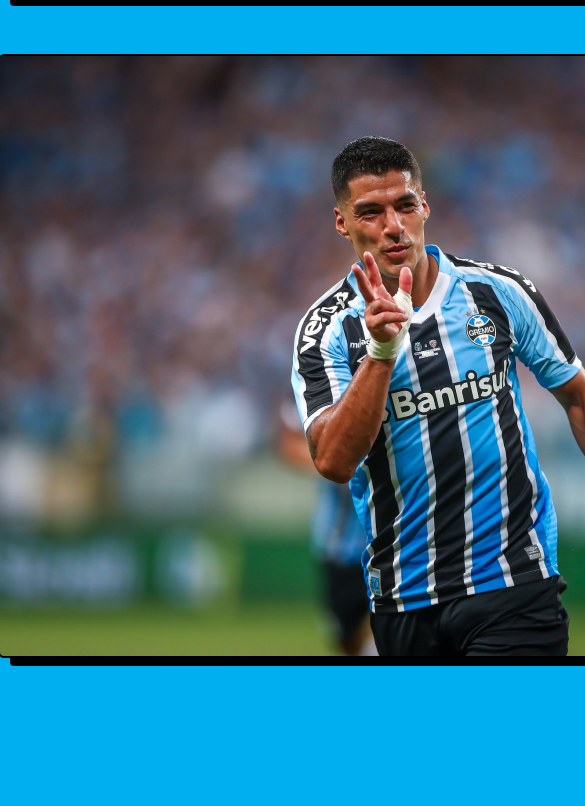
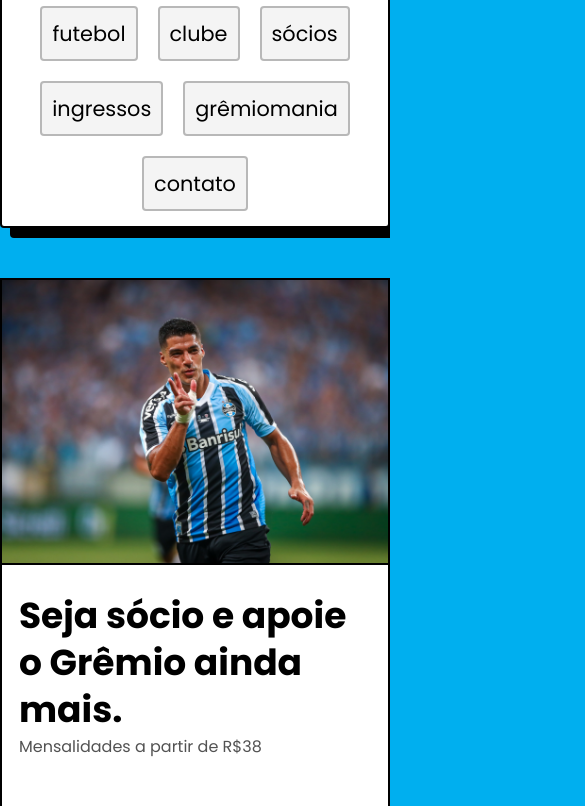
Before and after one commit to joao-zimny/gremio-landing-page, a plain HTML site: page index.html in a window 390 px wide. Shown: the part 154-960 px from the top of the page, 585 px wide, since content can reach past the window. Before the commit the page ends 844 px from the top, so only its background shows below. Drawn offline with Linux system fonts and the light colour scheme.

Commit message:
responsividade

```diff
--- a/css/global.css
+++ b/css/global.css
@@ -1,38 +1,35 @@
-:root {
-    --border: 2px solid black;
-    --shadow: 10px 10px black;
+body {
+  margin: 0px;
+  padding: 0px;
+  margin-bottom: 50px;
 }
 
-* {
-    margin: 0px;
-    padding: 0px;
+h1,
+p,
+ul {
+  margin: 0px;
+  padding: 0px;
+}
+
+ul {
+  list-style: none;
+}
+
+a {
+  text-decoration: none;
+  color: inherit;
 }
 
 body {
-    margin: 0px;
-    padding: 0px;
-    background: #00AFEF;
+  background: #00AFEF;
 }
 
-h1,
-h2,
-a,
-ul,
-li {
-    margin: 0px;
-    padding: 0px;
-    list-style: none;
-    text-decoration: none;
+/**/
+
+.container {
+  max-width: 1200px;
+  margin: auto;
+  box-shadow: 10px 10px 0px #000000;
+  border-radius: 4px;
+  border: 2px solid #000000;
 }
-
-header {
-    display: flex;
-    vertical-align: center;
-}
-
-.sombra {
-    max-width: 1608px;
-    box-shadow: var(--shadow);
-    border-radius: 4px;
-    outline: var(--border);
-}
--- a/css/header.css
+++ b/css/header.css
@@ -1,21 +1,75 @@
-#container {
-    background: #FFF;
-    margin: 35px auto;
-    font-family: 'Poppins', Arial, sans-serif;
-    text-transform: lowercase;
-    color: #1E1E1E;
-    display: flex;
-    gap: 70px;
-    padding: 20px;
-    align-items: center;
-    outline: 2px solid black;
+.header-container {
+  background: #FFFFFF;
+  display: flex;
+  justify-content: center;
+  gap: 50px;
+  align-items: center;
+  font-family: 'Poppins';
+  font-size: 1.75rem;
+  font-weight: 400;
+  text-transform: lowercase;
+  margin: 50px auto;
+  padding: 15px 0px;
 }
 
-.header-nav ul {
-    display: flex;
-    gap: 100px;
+.header-container ul {
+  display: flex;
+  gap: 50px;
 }
 
-.header-nav ul li {
-    font-size: 2.25rem;
+.header-container ul li {
+  padding: 20px 0px;
 }
+
+@media (max-width: 1200px) {
+  .header-container {
+    max-width: 1000px;
+    gap: 40px;
+  }
+  .header-container ul {
+    flex-wrap: wrap;
+    gap: 20px;
+  }
+}
+
+@media (max-width: 1000px) {
+  .header-container {
+    flex-direction: column;
+    max-width: 800px;
+    gap: 30px;
+    font-size: 1.3rem;
+  }
+  .header-container ul {
+    flex-wrap: wrap;
+    gap: 10px;
+    justify-content: center;
+  }
+  .header-container ul li {
+    border: 2px solid rgba(0, 0, 0, 0.247);
+    padding: 10px;
+    border-radius: 4px;
+    background: #F4F4F4;
+  }
+  .header-container ul li:hover {
+    background: rgba(0, 0, 0, 0.116);
+  }
+}
+
+@media (max-width: 800px) {
+  .header-container {
+    flex-direction: column;
+    max-width: 600px;
+    gap: 20px;
+  }
+  .header-container ul {
+    flex-wrap: wrap;
+    gap: 20px;
+    justify-content: center;
+  }
+  .header-container ul li {
+    border: 2px solid rgba(0, 0, 0, 0.247);
+    padding: 10px;
+    border-radius: 4px;
+    background: #F4F4F4;
+  }
+}
--- a/css/main-content.css
+++ /dev/null
@@ -1,39 +0,0 @@
-main {
-    background: #FFF;
-    width: 1599px;
-    margin: 25px auto;
-    display: grid;
-    grid-template-columns: 1fr 1fr;
-}
-
-main h1 {
-    font-size: 4rem;
-    font-family: 'Poppins', Arial, sans-serif;
-    max-width: 15ch;
-    line-height: 1.3;
-    margin: 60px 93px 0px 92px;
-    color: #1E1E1E;
-}
-
-main p {
-    font-family: 'Roboto', Arial, sans-serif;
-    font-size: 1.25rem;
-    color: #525252;
-    margin-top: 10px;
-    margin-left: 92px;
-}
-
-main a {
-    display: block;
-    text-align: center;
-    text-transform: uppercase;
-    border-radius: 4px;
-    width: 241px;
-    font-family: Arial, Helvetica, sans-serif;
-    font-size: 2rem;
-    padding: 30px;
-    background: #334056;
-    color: #F2F2F2;
-    margin-top: 60px;
-    margin-left: 92px;
-}
--- /dev/null
+++ b/css/main.css
@@ -0,0 +1,78 @@
+.main-content {
+  display: grid;
+  grid-template-columns: 1fr 1fr;
+  background: #FFFFFF;
+}
+
+.main-content img {
+  max-width: 100%;
+  height: 100%;
+  object-fit: cover;
+  display: block;
+}
+
+.conteudo {
+  display: flex;
+  flex-direction: column;
+}
+
+.texto {
+  margin: 30px auto;
+}
+
+.texto h1 {
+  font-size: 48px;
+  line-height: 1.3;
+  max-width: 15ch;
+  font-family: 'Poppins', Arial, sans-serif;
+}
+
+.texto p {
+  font-size: 18px;
+  font-family: 'Poppins', Arial, sans-serif;
+  color: #525252;
+}
+
+.btn {
+  margin: 50px 0px;
+  display: inline-block;
+  font-size: 18px;
+  font-family: Arial, Helvetica, sans-serif;
+  text-align: center;
+  color: #F2F2F2;
+  background: #334056;
+  text-transform: uppercase;
+  padding: 20px 30px;
+  border-radius: 4px;
+}
+
+@media (max-width: 1200px) {
+  .main-content {
+    max-width: 1000px;
+  }
+  .texto h1 {
+    font-size: 36px;
+  }
+  .texto p {
+    font-size: 16px;
+  }
+  .btn {
+    font-size: 18px;
+  }
+}
+
+@media (max-width: 1000px) {
+  .main-content {
+    max-width: 800px;
+    grid-template-columns: 1fr;
+  }
+}
+
+@media (max-width: 800px) {
+  .main-content {
+    max-width: 600px;
+  }
+  .main-content img {
+    outline: 2px solid #000000;
+  }
+}
--- a/css/style.css
+++ b/css/style.css
@@ -1,3 +1,4 @@
-@import url('./global.css');
-@import url('./header.css');
-@import url('./main-content.css');
+@import "./global.css";
+@import "./header.css";
+@import "./main.css";
+@import "./footer.css"
--- a/index.html
+++ b/index.html
@@ -4,41 +4,36 @@
   <meta charset="UTF-8">
   <meta http-equiv="X-UA-Compatible" content="IE=edge">
   <meta name="viewport" content="width=device-width, initial-scale=1.0">
-    <link rel="shortcut icon" href="favicon.ico" type="image/x-icon"> <!-- Favicon -->
-    <title>Grêmio FBPA</title>
-    <!-- Importar fontes -->
+  <meta name="description" content="Site oficial do Grêmio FBPA, o maior clube do Sul do Brasil.">
   <link rel="preconnect" href="https://fonts.googleapis.com">
   <link rel="preconnect" href="https://fonts.gstatic.com" crossorigin>
-    <link href="https://fonts.googleapis.com/css2?family=Poppins:wght@400;700&display=swap" rel="stylesheet">
-    <link rel="preconnect" href="https://fonts.googleapis.com">
-    <link rel="preconnect" href="https://fonts.gstatic.com" crossorigin>
-    <link href="https://fonts.googleapis.com/css2?family=Roboto&display=swap" rel="stylesheet">
-    <!-- Estilização -->
+  <link href="https://fonts.googleapis.com/css2?family=Poppins:wght@400;700&family=Roboto&display=swap" rel="stylesheet">
   <link rel="stylesheet" href="./css/style.css">
+  <title>Grêmio - O Clube de Todos</title>
 </head>
 <body>
-    <header>
-        <div id="container" class="sombra">
-            <img src="./img/icon.svg" alt="Símbolo do Grêmio" width="75" height="75">
-            <nav class="header-nav">
+  <header class="container header-container">
+      <img src="./img/icon.svg" alt="Símbolo do Grêmio" width="73" height="73">
     <ul>
-                    <li>Futebol</li>
-                    <li>Clube</li>
-                    <li>Sócios</li>
-                    <li>Ingressos</li>
-                    <li>Grêmiomania</li>
-                    <li>Contato</li>
+      <li><a href="#">Futebol</a></li>
+      <li><a href="#">Clube</a></li>
+      <li><a href="#">Sócios</a></li>
+      <li><a href="#">Ingressos</a></li>
+      <li><a href="#">Grêmiomania</a></li>
+      <li><a href="#">Contato</a></li>
     </ul>
-            </nav>
-        </div>
   </header>
-    <main class="sombra">
+
+  <main class="container main-content">
     <img src="./img/suarez.png" alt="Luiz Suárez">
-        <article>
+
+    <div class="conteudo">
+      <div class="texto">
         <h1>Seja sócio e apoie o Grêmio ainda mais.</h1>
         <p>Mensalidades a partir de R$38</p>
-            <a href="#">Seja sócio</a>
-        </article>
+        <div class="btn"><a id="botao" href="#">Seja sócio</a></div>
+      </div>
+    </div>
   </main>
 </body>
 </html>
```
Lines whose indentation alone changed are shown as unchanged.
